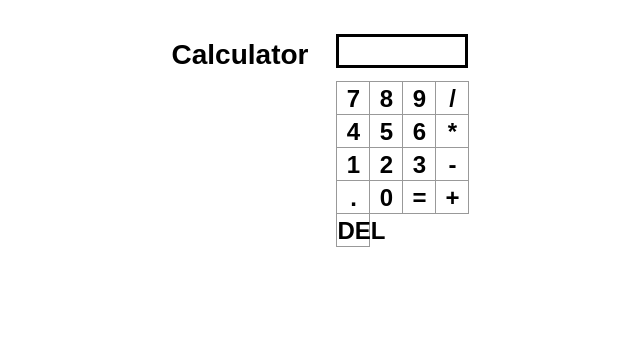
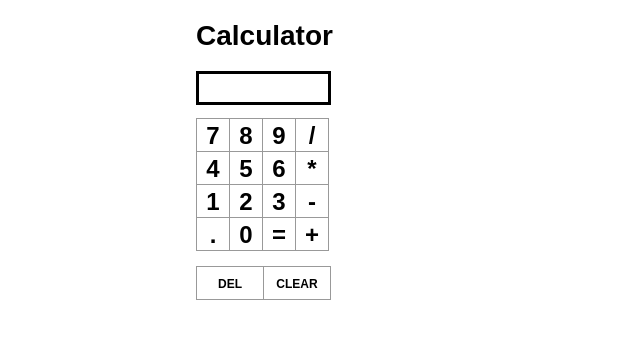
Before and after one commit to jcholewa/calculator-app, a React (Create React App) app: page / in a window 1280 px wide. Shown: the top 338 px of the page, without its empty margins (320-960 px from the left). Built offline with nearby package versions, Linux system fonts and the light colour scheme.

Commit message:
finished calculator

```diff
--- a/src/App.css
+++ b/src/App.css
@@ -1,43 +1,10 @@
-
-.delete-row {
-  align-self: flex-end;
-  font-size: 8px
-  /* float: left;
-  font-size: 24px;
-  font-weight: bold;
-  line-height: 34px;
-  height: 34px;
-  margin-right: -1px;
-  margin-top: -1px;
-  padding: 0;
-  text-align: center;
-  width: 34px; */
-}
-
 body {
   font: 14px "Century Gothic", Futura, sans-serif;
   margin: 20px;
 }
-
-/* ol, ul {
-  padding-left: 30px;
-}
-
-.calculator-row:after {
-  clear: both;
-  content: "";
-  display: table;
-} */
-
-h1 {
-  align-self: flex-start;
-  padding-right: 1em;
-}
-
 button {
   background: #fff;
   border: 1px solid #999;
-  float: left;
   font-size: 24px;
   font-weight: bold;
   line-height: 34px;
@@ -47,21 +14,28 @@ button {
   padding: 0;
   text-align: center;
   width: 34px;
+  outline: none;
 }
 
-/* .square:focus {
-  outline: none;
-} */
+.delete {
+  font-size: 12px;
+  width: 68px;
+}
+
+button:hover {
+  background-color: aliceblue;
+}
 
 /* .kbd-navigation .square:focus {
   background: #ddd;
 } */
 
 .App {
-  display: flex;
-  flex-direction: row;
+  /* display: block; */
   margin-left: auto;
-  justify-content: center;
+  margin-right: auto;
+  width: 20%;
+  /* justify-content: center; */
 }
 
 p {
@@ -69,4 +43,5 @@ p {
   height: 1.5em;
   padding-top: 0.5em;
   padding-left: 0.5em;
+  width: 122px;
 }
--- a/src/App.js
+++ b/src/App.js
@@ -6,7 +6,7 @@ class App extends Component {
   render() {
     return (
       <div className="App">
-        <h1>Calculator</h1>
+        <h1 id="head">Calculator</h1>
         <Grid />
       </div>
     );
--- a/src/Components/Grid.js
+++ b/src/Components/Grid.js
@@ -37,24 +37,41 @@ class Grid extends Component {
           {this.renderButton("0")}
           {this.renderButton("=")}
           {this.renderButton("+")}
-        </div> <br />
-        <div className="delete-row">
-          <button>DEL</button>
+        </div>{" "}
+        <br />
+        <div>
+          <button className="delete" onClick={this.delete}>
+            DEL
+          </button>
+          <button className="delete" onClick={this.clear}>
+            CLEAR
+          </button>
         </div>
       </div>
     );
   }
 
+  delete = event => {
+    const { inputValue } = this.state;
+    const newInput = inputValue.filter((value, index) => {
+      return index !== inputValue.length - 1;
+    });
+    this.setState({ inputValue: newInput });
+  };
+  clear = event => {
+    this.setState({ inputValue: [] });
+  };
+
   getInput = event => {
     event.preventDefault();
 
-    if (event.target.id !== '=') {
+    if (event.target.id !== "=") {
       const { inputValue } = this.state;
       const newInput = [...inputValue, event.target.id];
       this.setState({ inputValue: newInput });
     } else {
-      let answer = eval(this.state.inputValue.join(""))
-      this.setState({ inputValue: answer.toString().split("") })
+      let answer = eval(this.state.inputValue.join(""));
+      this.setState({ inputValue: answer.toString().split("") });
     }
   };
 }
```
